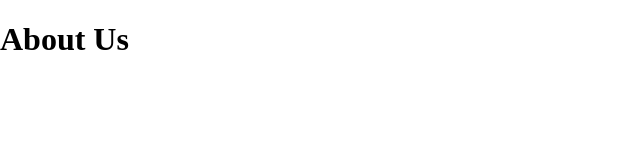
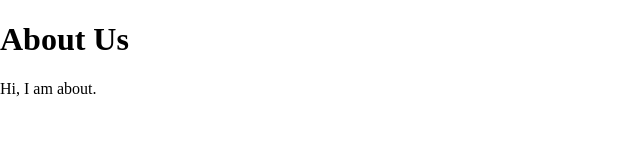
Before and after one commit to Hafix786/00_Learning_Git, a plain HTML site: page about.html in a window 1280 px wide. Shown: the whole page, without its empty margins (0-640 px from the left). Drawn offline with Linux system fonts and the light colour scheme.

Commit message:
Add into paragraph

```diff
--- a/about.html
+++ b/about.html
@@ -8,5 +8,6 @@
 </head>
 <body>
     <h1>About Us</h1>
+    <p>Hi, I am about.</p>
 </body>
 </html>
```
